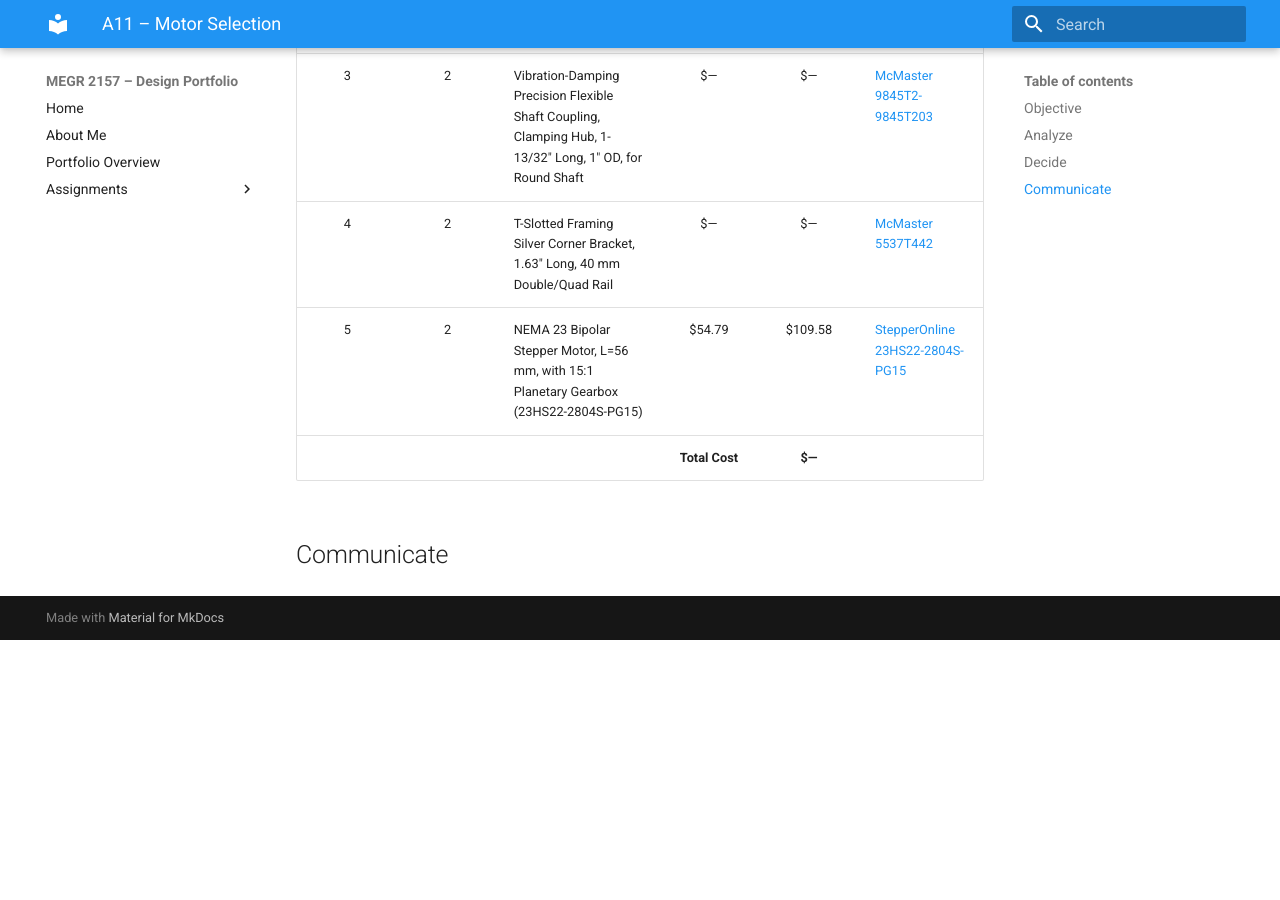
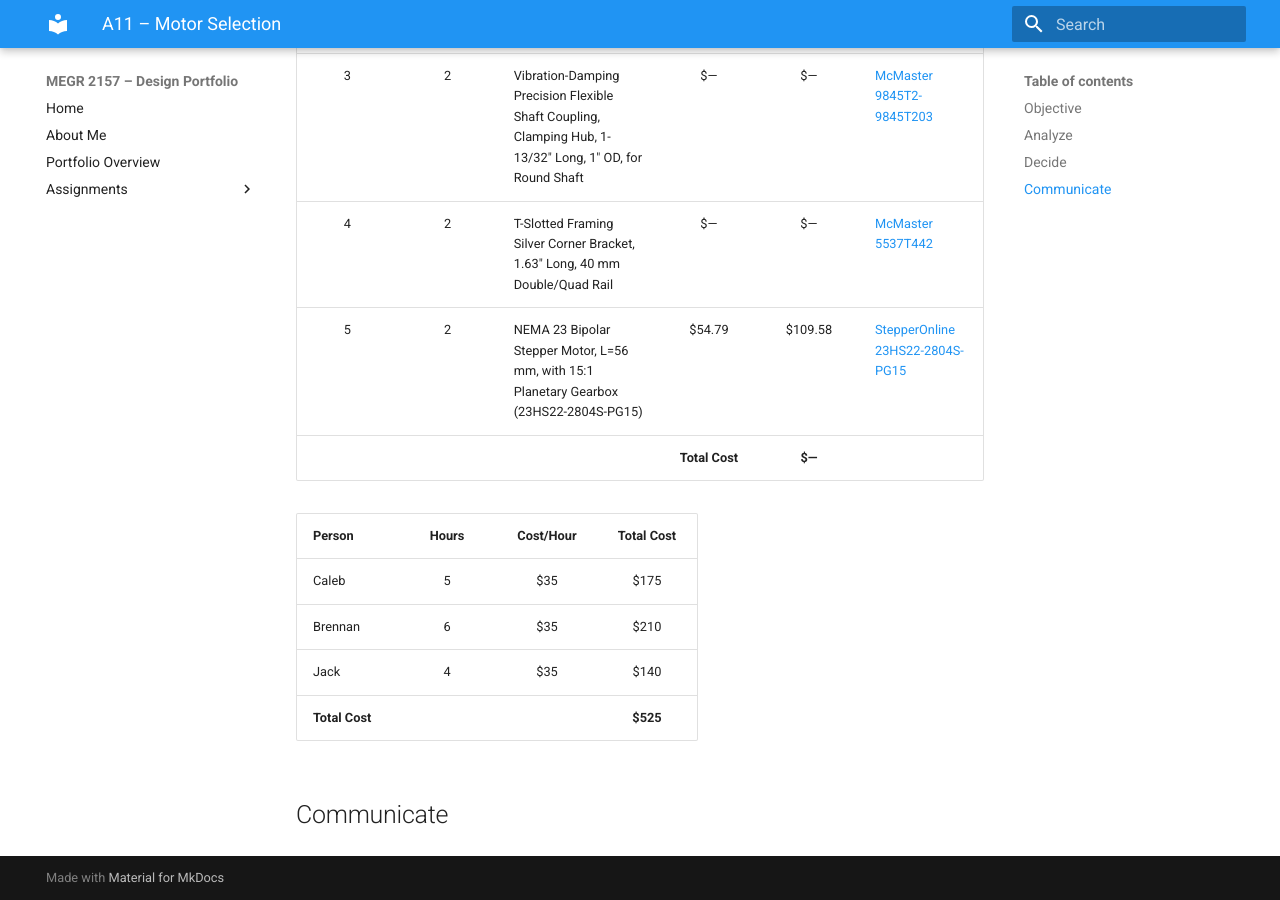
Before and after one commit to estdenis-clt/-megr2157-portfolio, an MkDocs documentation site: the page built from docs/assignments/a11/index.md, in a window 1280 px wide and 900 px high, scrolled down 669 px. Built offline with MkDocs 1.6.1 and Material for MkDocs 9.7.7, drawn with Linux system fonts in a browser that asks for light colours; before the commit the page ends 1309 px from its top, so only the background shows below that.

Commit message:
Update index.md

```diff
--- a/docs/assignments/a11/index.md
+++ b/docs/assignments/a11/index.md
@@ -18,4 +18,12 @@
 | | | | **Total Cost** | **$—** | |
 
 
+
+| Person | Hours | Cost/Hour | Total Cost |
+| :--- | :---: | :---: | :---: |
+| Caleb | 5 | $35 | $175 |
+| Brennan | 6 | $35 | $210 |
+| Jack | 4 | $35 | $140 |
+| **Total Cost** | | | **$525** |
+
 ## Communicate
```
